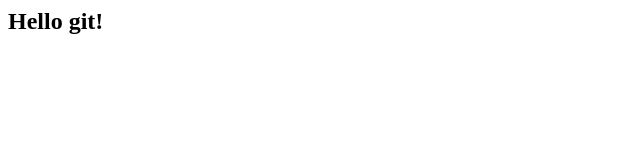
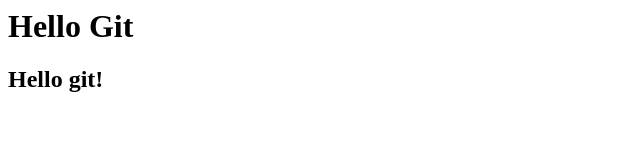
Before and after one commit to dennst-devops/git-demo, a plain HTML site: page index.html in a window 1280 px wide. Shown: the whole page, without its empty margins (0-640 px from the left). Drawn offline with Linux system fonts and the light colour scheme.

Commit message:
Revert "next update for tracking"
This reverts commit 55f5791b4e4f51f23653c70735d6a8868fa1c3a0.

```diff
--- a/index.html
+++ b/index.html
@@ -4,7 +4,7 @@
     <title>Git control</title>
   </head>
   <body>
-    <!-- I didn't want this header -->
+    <h1>Hello Git</h1>
     <h2>Hello git!</h2>
   </body>
 </html>
```
